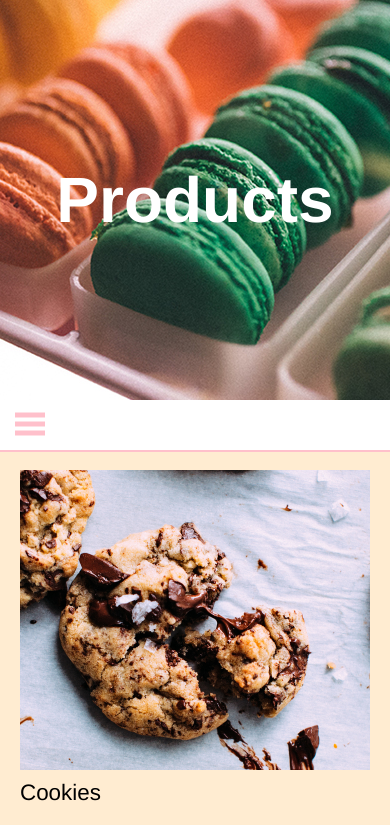
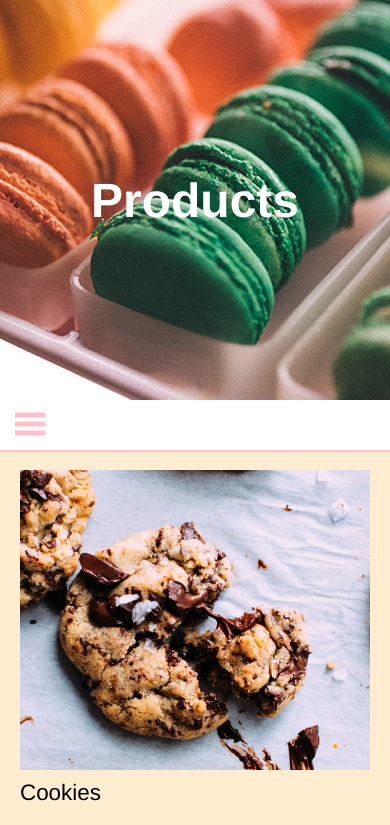
Before and after one commit to jmoon46/bakery-site, a plain HTML site: page products.html in a window 390 px wide. Shown: the top 825 px of the page. Drawn offline with Linux system fonts and the light colour scheme.

Commit message:
Reduced header sizes further on mobile

```diff
--- a/css/contact-us.css
+++ b/css/contact-us.css
@@ -8,7 +8,7 @@ html, body {
 
 @media (max-width: 580px) {
 	.header h1 {
-		font-size: 4em !important;
+		font-size: 3em !important;
 	}
 }
 
--- a/css/locations.css
+++ b/css/locations.css
@@ -8,7 +8,7 @@ html, body {
 
 @media (max-width: 580px) {
 	.header h1 {
-		font-size: 4em !important;
+		font-size: 3em !important;
 	}
 }
 
--- a/css/products.css
+++ b/css/products.css
@@ -8,7 +8,7 @@ html, body {
 
 @media (max-width: 580px) {
 	.header h1 {
-		font-size: 4em !important;
+		font-size: 3em !important;
 	}
 }
 
```
